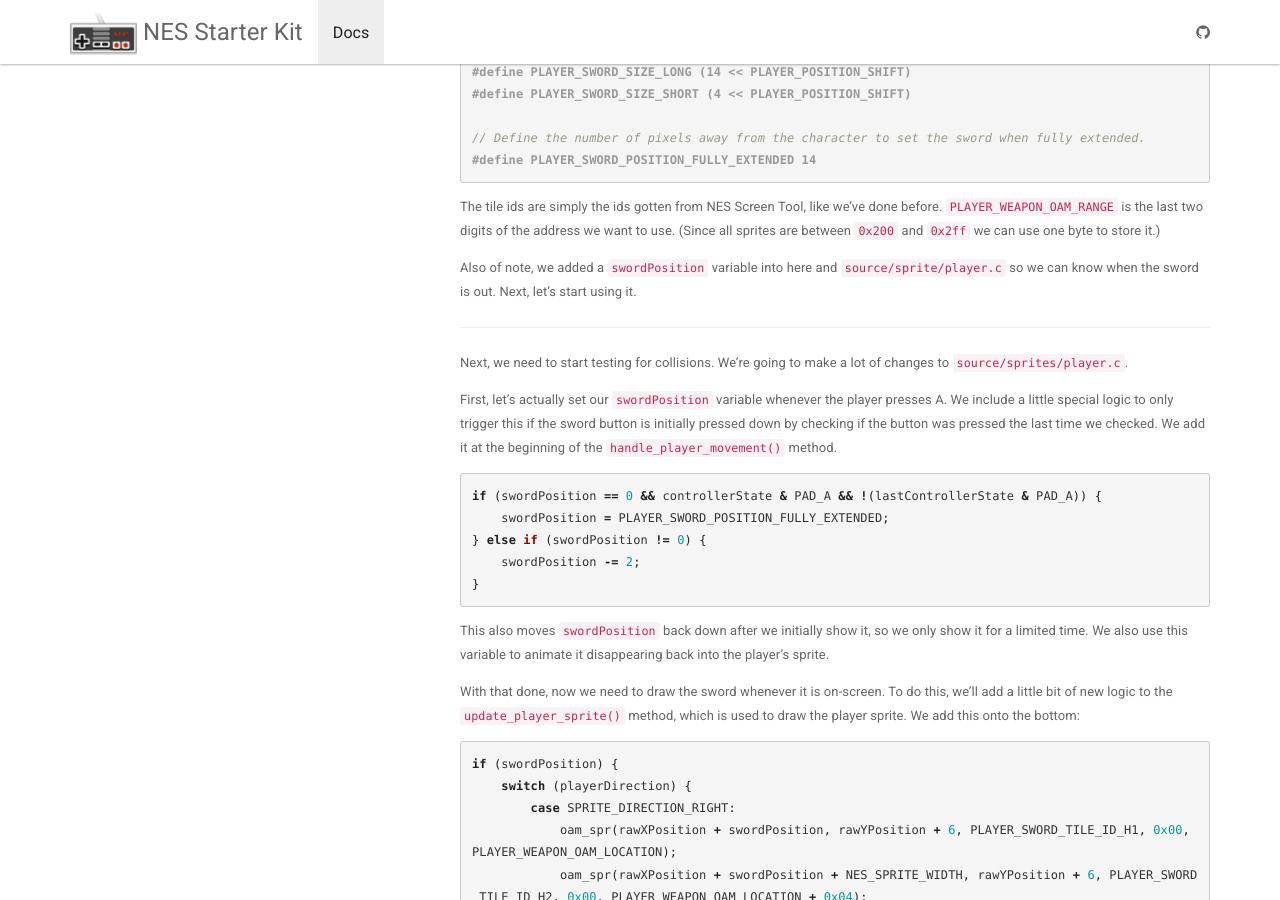
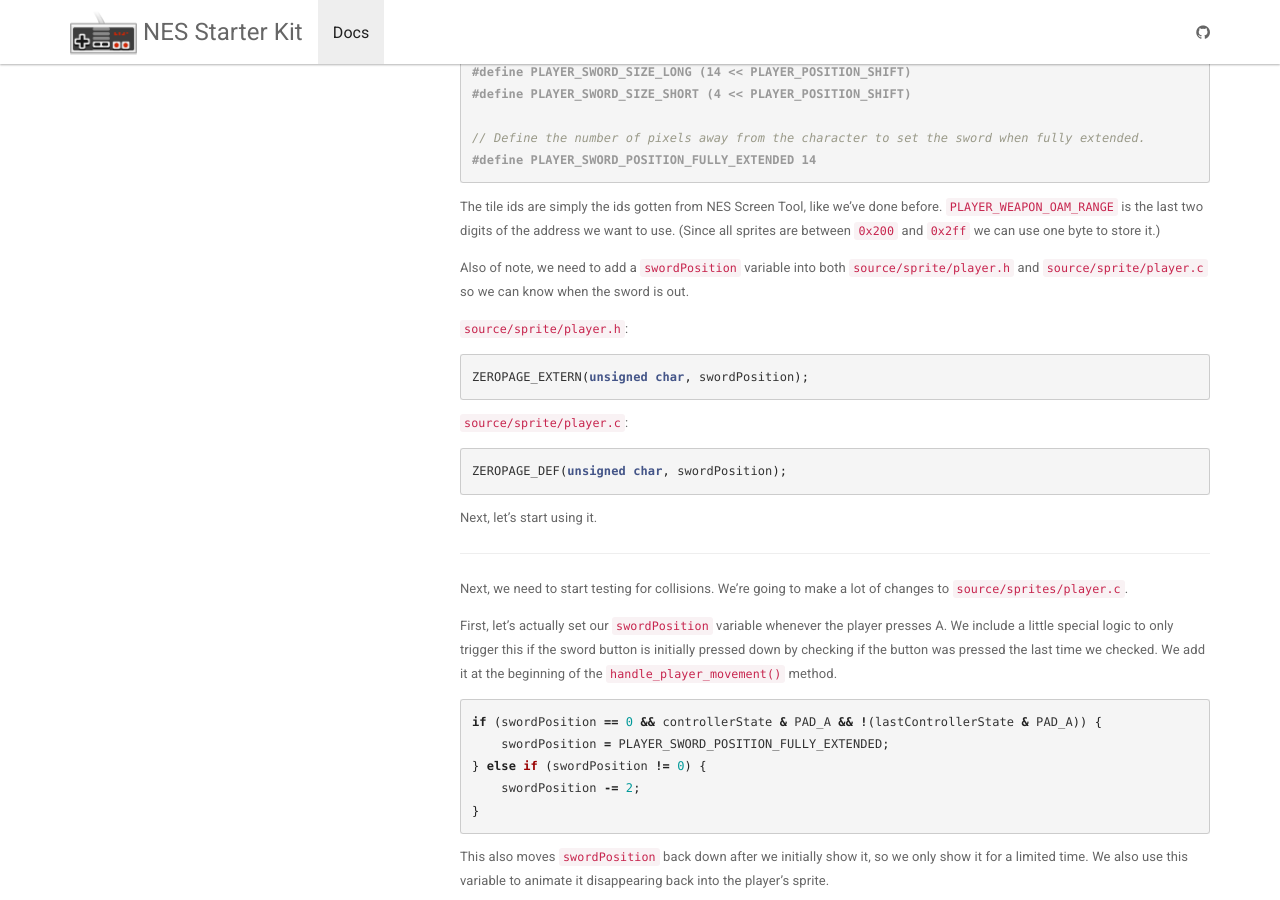
Before and after one commit to igwgames/nes-starter-kit, a Jekyll site: the page built from _docs/section_3/giving_the_player_a_sword.md, in a window 1280 px wide and 900 px high, scrolled down 2417 px. Built offline with Jekyll 4.4.1, drawn with Linux system fonts in a browser that asks for light colours; nearby versions of some CDN libraries; our own code applies the rules of GitHub Pages for plain Markdown files.

Commit message:
Automated documentation update [ci skip]

````diff
--- a/_docs/section_3/giving_the_player_a_sword.md
+++ b/_docs/section_3/giving_the_player_a_sword.md
@@ -84,8 +84,20 @@ The tile ids are simply the ids gotten from NES Screen Tool, like we've done bef
 last two digits of the address we want to use. (Since all sprites are between `0x200` and `0x2ff` we can use one byte
 to store it.)
 
-Also of note, we added a `swordPosition` variable into here and `source/sprite/player.c` so we can know when the sword
-is out. Next, let's start using it.
+Also of note, we need to add a `swordPosition` variable into both `source/sprite/player.h`
+and `source/sprite/player.c` so we can know when the sword is out.
+
+`source/sprite/player.h`:
+```c
+ZEROPAGE_EXTERN(unsigned char, swordPosition);
+```
+
+`source/sprite/player.c`:
+```c
+ZEROPAGE_DEF(unsigned char, swordPosition);
+```
+
+Next, let's start using it.
 
 -----
 
````
Also changed, not shown: _docs/section_1/faq.md (+12 -0 lines).
